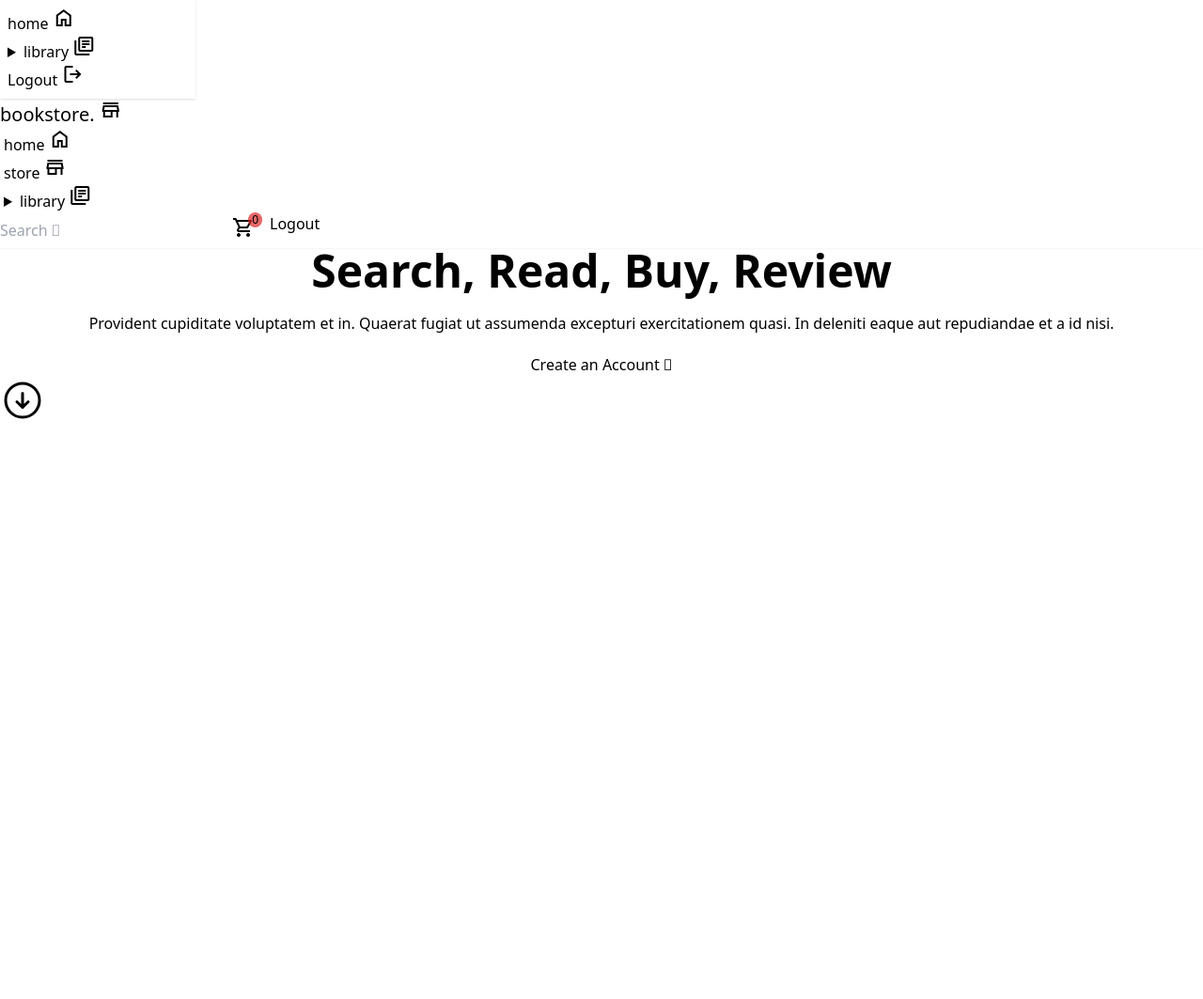
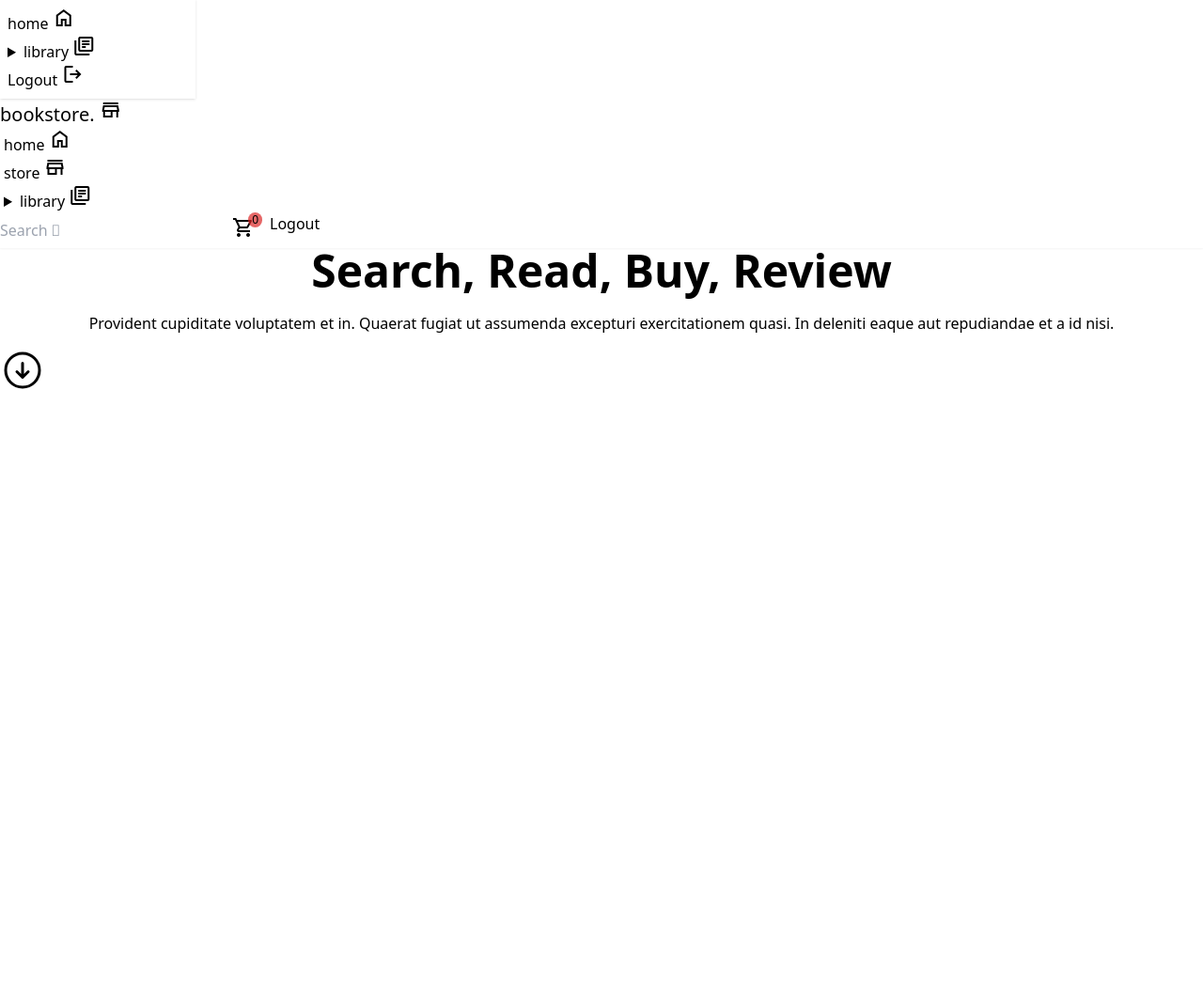
Before and after one commit to abhicodes07/django-ecommerce-project, a Django app: page / in a window 1280 px wide. Shown: the part 13-1076 px from the top of the page at 94% size. Run offline with Django 5.2, Linux system fonts and the light colour scheme; the visitor is signed in with stand-in values (Sample User, id 1); data that the repository does not hold is empty; some libraries are stand-ins or nearby versions.

Commit message:
refactor: :recycle: manage templates

```diff
--- a/src/account/urls.py
+++ b/src/account/urls.py
@@ -12,7 +12,7 @@ urlpatterns = [
     path(
         "login/",
         auth_views.LoginView.as_view(
-            template_name="account/registration/login.html",
+            template_name="account/login.html",
             form_class=UserLoginForm,
         ),
         name="login",
@@ -32,9 +32,9 @@ urlpatterns = [
     path(
         "password_reset/",
         auth_views.PasswordResetView.as_view(
-            template_name="account/user/password_reset_form.html",
+            template_name="account/password_reset/password_reset_form.html",
             success_url="password_reset_email_confirm",
-            email_template_name="account/user/password_reset_email.html",
+            email_template_name="account/password_reset/password_reset_email.html",
             form_class=PwdResetForm,
         ),
         name="pwdreset",
@@ -42,14 +42,14 @@ urlpatterns = [
     # link for successful email sent for password reset
     path(
         "password_reset/password_reset_email_confirm/",
-        TemplateView.as_view(template_name="account/user/reset_status.html"),
+        TemplateView.as_view(template_name="account/password_reset/reset_status.html"),
         name="password_reset_done",
     ),
     # link in email for reset containing uidb64 and token
     path(
         "password_reset_confirm/<uidb64>/<token>/",
         auth_views.PasswordResetConfirmView.as_view(
-            template_name="account/user/password_reset_confirm.html",
+            template_name="account/password_reset/password_reset_confirm.html",
             success_url=reverse_lazy("account:password_reset_complete"),
             form_class=PwdResetConfirmForm,
         ),
@@ -68,7 +68,7 @@ urlpatterns = [
     path("profile/delete_user/", views.delete_user, name="delete_user"),
     path(
         "profile/delete_confirm/",
-        TemplateView.as_view(template_name="account/user/delete_confirm.html"),
+        TemplateView.as_view(template_name="account/dashboard/delete_confirm.html"),
         name="delete_confirmation",
     ),
 ]
--- a/src/account/views.py
+++ b/src/account/views.py
@@ -17,7 +17,7 @@ from orders.views import user_orders
 @login_required
 def dashboard(request):
     orders = user_orders(request)
-    return render(request, "account/user/dashboard.html", {"orders": orders})
+    return render(request, "account/dashboard/dashboard.html", {"orders": orders})
 
 
 # account registration view
@@ -76,7 +76,7 @@ def account_activate(request, uidb64, token):
         user.is_active = True
         user.save()
         login(request, user)
-        return redirect("account:dashboard")
+        return redirect("account:")
     else:
         # if the activation fails
         return render(request, "account/registration/activation_invalid.html")
@@ -94,7 +94,7 @@ def edit_details(request):
         user_form = UserEditForm(instance=request.user)
 
     return render(
-        request, "account/registration/edit_details.html", {"user_form": user_form}
+        request, "account/dashboard/edit_details.html", {"user_form": user_form}
     )
 
 
--- a/src/basket/templates/basket/summary.html
+++ b/src/basket/templates/basket/summary.html
@@ -8,6 +8,11 @@ Basket Summary
 {% block content %}
 <section class="md:mx-20 mx-auto my-5">
   <div class="overflow-x-auto rounded-box border-2 border-base-100/50 bg-base-200">
+    {% if basket|length == 0 %}
+    <div class="text-center">
+      Your basket is empty!
+    </div>
+    {% else %}
     <table class="table">
       <!--Head-->
       <thead class="md:table-header-group hidden">
@@ -71,6 +76,7 @@ Basket Summary
         class="rounded-box rounded-tl-none rounded-bl-none rounded-tr-none btn btn-success md:min-w-xl">Checkout <span
           class="material-symbols-outlined">payments</span></a>
     </div>
+    {% endif %}
   </div>
 </section>
 
--- a/src/core/settings.py
+++ b/src/core/settings.py
@@ -150,7 +150,7 @@ DEFAULT_AUTO_FIELD = "django.db.models.BigAutoField"
 
 # Custom user model
 AUTH_USER_MODEL = "account.UserBase"
-LOGIN_REDIRECT_URL = "/account/dashboard"
+LOGIN_REDIRECT_URL = "/"
 LOGIN_URL = "/account/login/"
 
 # add email backend
--- a/src/store/templates/store/index.html
+++ b/src/store/templates/store/index.html
@@ -14,7 +14,9 @@ Bookstore
         Provident cupiditate voluptatem et in. Quaerat fugiat ut assumenda excepturi exercitationem
         quasi. In deleniti eaque aut repudiandae et a id nisi.
       </p>
+      {% if not user.is_authenticated %}
       <button class="btn btn-primary">Create an Account <i>&#xf0004</i></button>
+      {% endif %}
     </div>
     <div class="mt-2">
       <svg xmlns="http://www.w3.org/2000/svg" fill="none" viewBox="0 0 24 24" stroke-width="1.5" stroke="currentColor"
@@ -30,7 +32,7 @@ Bookstore
 
 <section class="w-full rounded-4xl bg-base-200">
   <div class="p-8 justify-center gap-4 flex flex-wrap">
-    {% if products %}
+    {% if product %}
     {% for p in product %}
     <div class="card bg-base-100 justify-center w-96 shadow-sm">
       <figure class="px-10 pt-10">
```
Also changed, not shown: src/account/templates/account/dashboard/dashboard.html (renamed from src/account/templates/account/user/dashboard.html), src/account/templates/account/dashboard/delete_confirm.html (renamed from src/account/templates/account/user/delete_confirm.html), src/account/templates/account/dashboard/edit_details.html (renamed from src/account/templates/account/registration/edit_details.html), src/account/templates/account/login.html (renamed from src/account/templates/account/registration/login.html), src/account/templates/account/password_reset/password_reset_confirm.html (renamed from src/account/templates/account/user/password_reset_confirm.html), src/account/templates/account/password_reset/password_reset_email.html (renamed from src/account/templates/account/user/password_reset_email.html), src/account/templates/account/password_reset/password_reset_form.html (renamed from src/account/templates/account/user/password_reset_form.html), src/account/templates/account/password_reset/reset_status.html (renamed from src/account/templates/account/user/reset_status.html).
